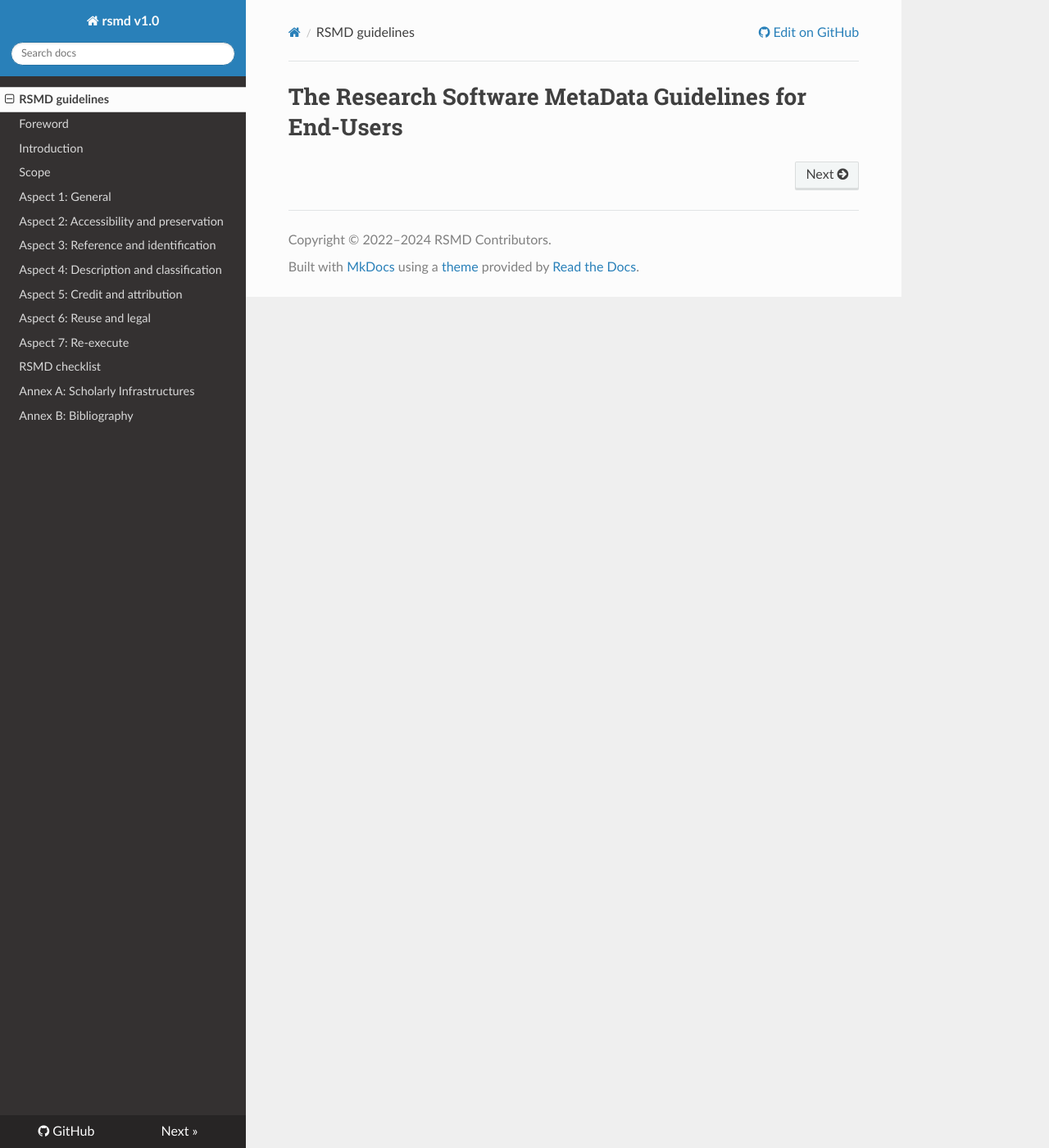
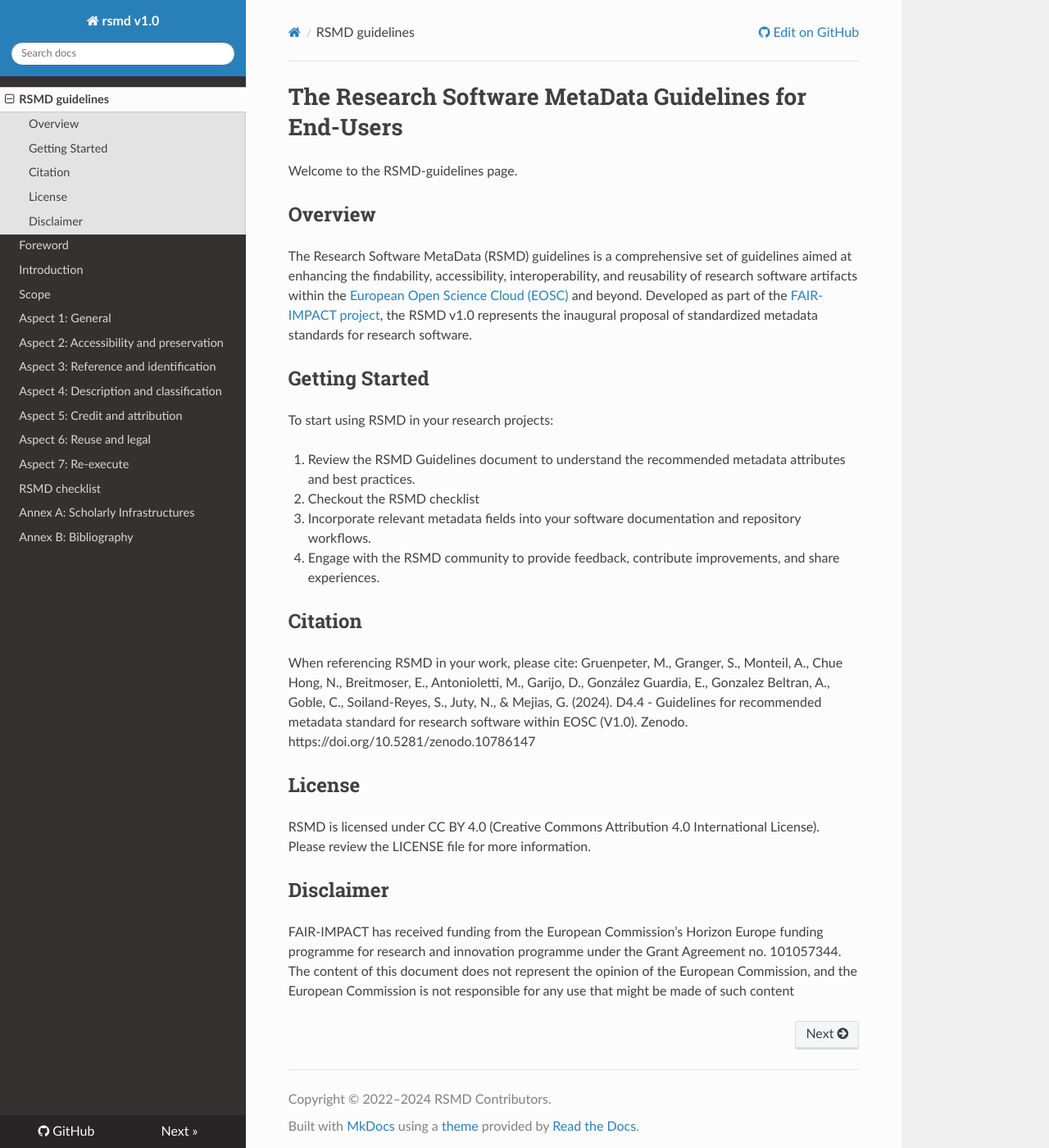
Before and after one commit to FAIR-IMPACT/RSMD-guidelines, an MkDocs documentation site: the page built from chapters/index.md, in a window 1280 px wide and 1400 px high. Shown: the whole window at 82% size. Built offline with MkDocs 1.6.1, drawn with Linux system fonts in a browser that asks for light colours; nearby versions of some CDN libraries.

Commit message:
Add content to index.md

```diff
--- a/chapters/index.md
+++ b/chapters/index.md
@@ -1 +1,23 @@
 # The Research Software MetaData Guidelines for End-Users
+Welcome to the RSMD-guidelines page.
+
+## Overview
+The Research Software MetaData (RSMD) guidelines is a comprehensive set of guidelines aimed at enhancing the findability, accessibility, interoperability, and reusability of research software artifacts within the [European Open Science Cloud (EOSC)](https://open-science-cloud.ec.europa.eu/) and beyond. Developed as part of the [FAIR-IMPACT project](https://fair-impact.eu/), the RSMD v1.0 represents the inaugural proposal of standardized metadata standards for research software.
+
+## Getting Started
+To start using RSMD in your research projects:
+
+1. Review the RSMD Guidelines document to understand the recommended metadata attributes and best practices.
+2. Checkout the RSMD checklist
+3. Incorporate relevant metadata fields into your software documentation and repository workflows.
+4. Engage with the RSMD community to provide feedback, contribute improvements, and share experiences.
+
+
+## Citation
+When referencing RSMD in your work, please cite: Gruenpeter, M., Granger, S., Monteil, A., Chue Hong, N., Breitmoser, E., Antonioletti, M., Garijo, D., González Guardia, E., Gonzalez Beltran, A., Goble, C., Soiland-Reyes, S., Juty, N., & Mejias, G. (2024). D4.4 - Guidelines for recommended metadata standard for research software within EOSC (V1.0). Zenodo. https://doi.org/10.5281/zenodo.10786147
+
+## License
+RSMD is licensed under CC BY 4.0 (Creative Commons Attribution 4.0 International License). Please review the LICENSE file for more information.
+
+## Disclaimer
+FAIR-IMPACT has received funding from the European Commission’s Horizon Europe funding programme for research and innovation programme under the Grant Agreement no. 101057344. The content of this document does not represent the opinion of the European Commission, and the European Commission is not responsible for any use that might be made of such content
```
